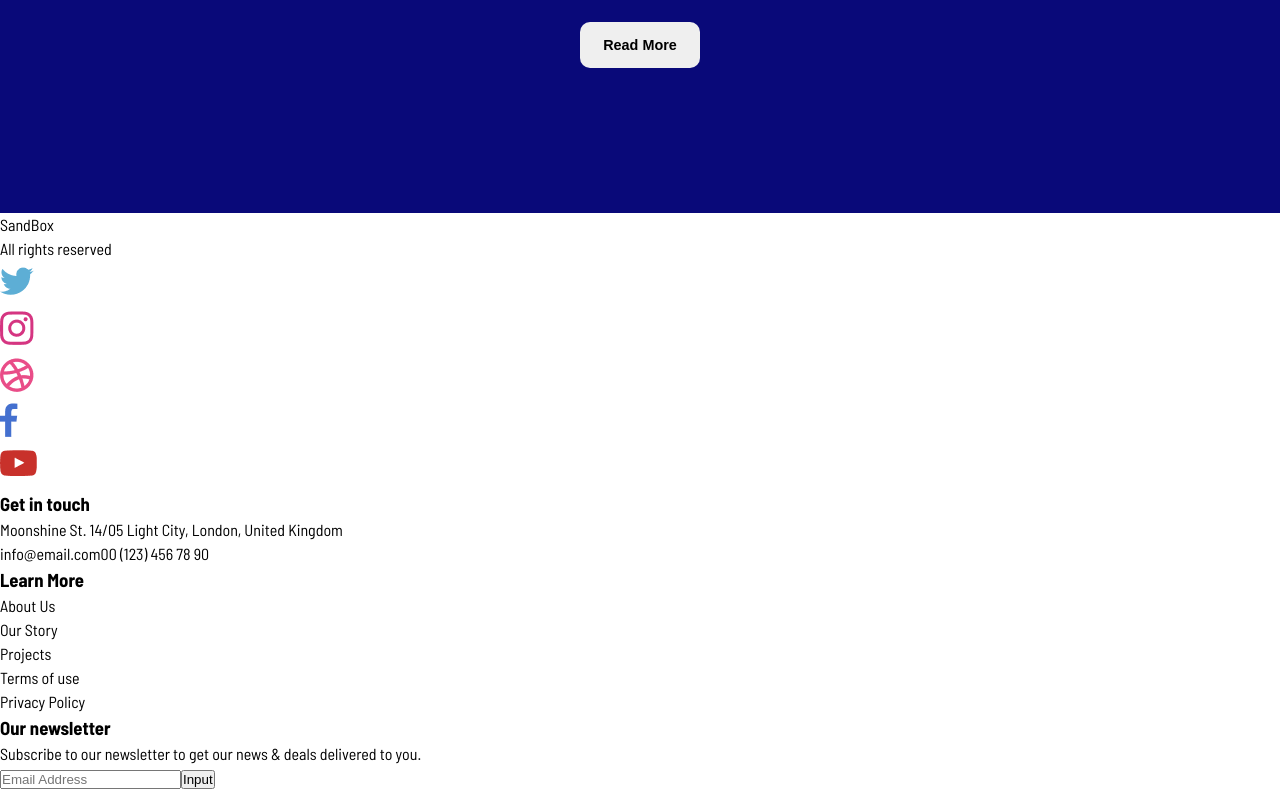
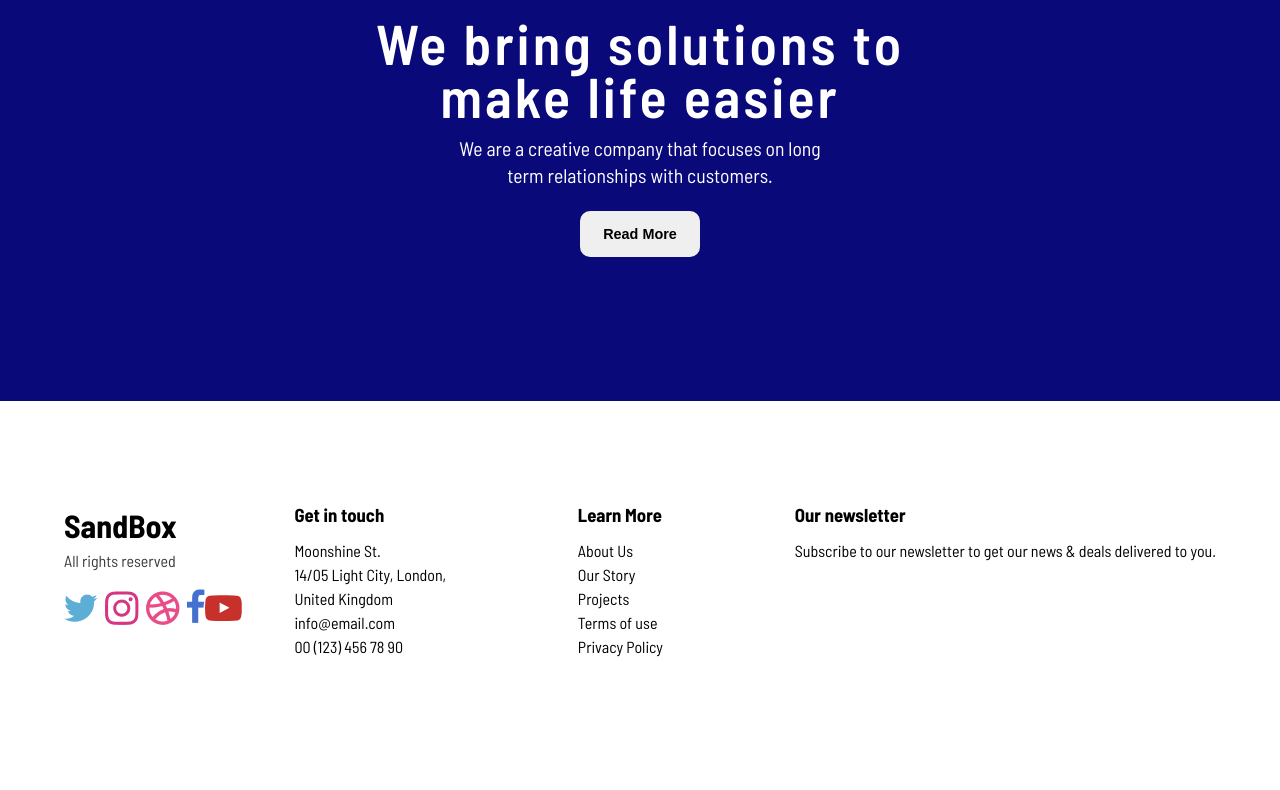
Before and after one commit to Hizmy-M/React-Projects, a React (Vite) app in the folder 06.SandBox-web/: page / in a window 1280 px wide. Shown: the part 3547-4337 px from the top of the page. After the commit the page ends 4306 px from the top, so only its background shows below. Built offline with nearby package versions, Linux system fonts and the light colour scheme.

Commit message:
feat: footer-completed style

```diff
--- a/06.SandBox-web/src/Footer.jsx
+++ b/06.SandBox-web/src/Footer.jsx
@@ -1,7 +1,7 @@
 export default function Footer() {
     return (
         <footer>
-        <div className="footer__container">
+            <div className="footer__container width">
                 <div className="footer__one">
                     <p>SandBox</p>
                     <span>All rights reserved</span>
@@ -26,8 +26,8 @@ export default function Footer() {
                 <div className="footer__two">
                     <div>
                         <h3>Get in touch</h3>
-                    <p>Moonshine St. 14/05 Light City, London, United Kingdom</p>
-                    <span>info@email.com</span>
+                        <p>Moonshine St. <br /> 14/05 Light City, London, <br />United Kingdom</p>
+                        <span>info@email.com <br /></span>
                         <span>00 (123) 456 78 90</span>
                     </div>
                     <div>
@@ -43,10 +43,6 @@ export default function Footer() {
                     <div>
                         <h3>Our newsletter </h3>
                         <p>Subscribe to our newsletter to get our news & deals delivered to you.</p>
-                    <div>
-                        <input type="email" placeholder="Email Address" />
-                        <button>Input</button>
-                    </div>
                     </div>
                 </div>
             </div>
--- a/06.SandBox-web/src/index.css
+++ b/06.SandBox-web/src/index.css
@@ -438,11 +438,6 @@ body {
 
 
 /* makes different */
-.different__one {
-  border: 2px solid red;
-}
-
-
 .different__two {
   align-items: center;
   display: flex;
@@ -466,6 +461,54 @@ body {
 .different-card-content span {
   font-size: var(--fs-label);
 }
+
+
+/* ######################################################################################################## */
+                                          /* Footer Section */
+/* ######################################################################################################## */
+.footer__container {
+  text-align: center;
+  align-items: center;
+  display: flex;
+  flex-direction: column;
+  gap: 30px;
+  justify-content: center;
+  align-items: center;
+  padding-top: 100px;
+  padding-bottom: 100px;
+}
+
+
+.footer__one p {
+  font-size: var(--fs-logo);
+  font-weight: bolder;
+}
+.footer__one span {
+  color: var(--font-color-light);
+  font-size: var(--fs-small);
+}
+
+
+.social-icons {
+  display: flex;
+  margin-top: 15px;
+}
+
+.footer__two {
+  display: flex;
+  flex-direction: column;
+  gap: 30px;
+}
+
+.footer__two h3 {
+  margin-bottom: 10px;
+}
+
+
+
+
+
+
 
 
 
@@ -608,6 +651,7 @@ body {
 /* different content */
 .different__container {
   display: flex;
+  height: 700px;
 }
 
 .different__two {
@@ -637,6 +681,29 @@ body {
 }
 
 
+/* footer */
+.footer__container {
+  flex-direction: row;
+  gap: 30px;
+  text-align: start;
+  align-items: start;
+  padding-top: 100px;
+  padding-bottom: 100px;
+}
+
+.footer__one {
+  flex: 1;
+}
+
+.footer__two {
+  display: flex;
+  flex-direction: row;
+  width: 80%;
+  justify-content: space-between;
+  gap: 10px;
+
+}
+
 
 }
 
```
Lines whose indentation alone changed are shown as unchanged.
